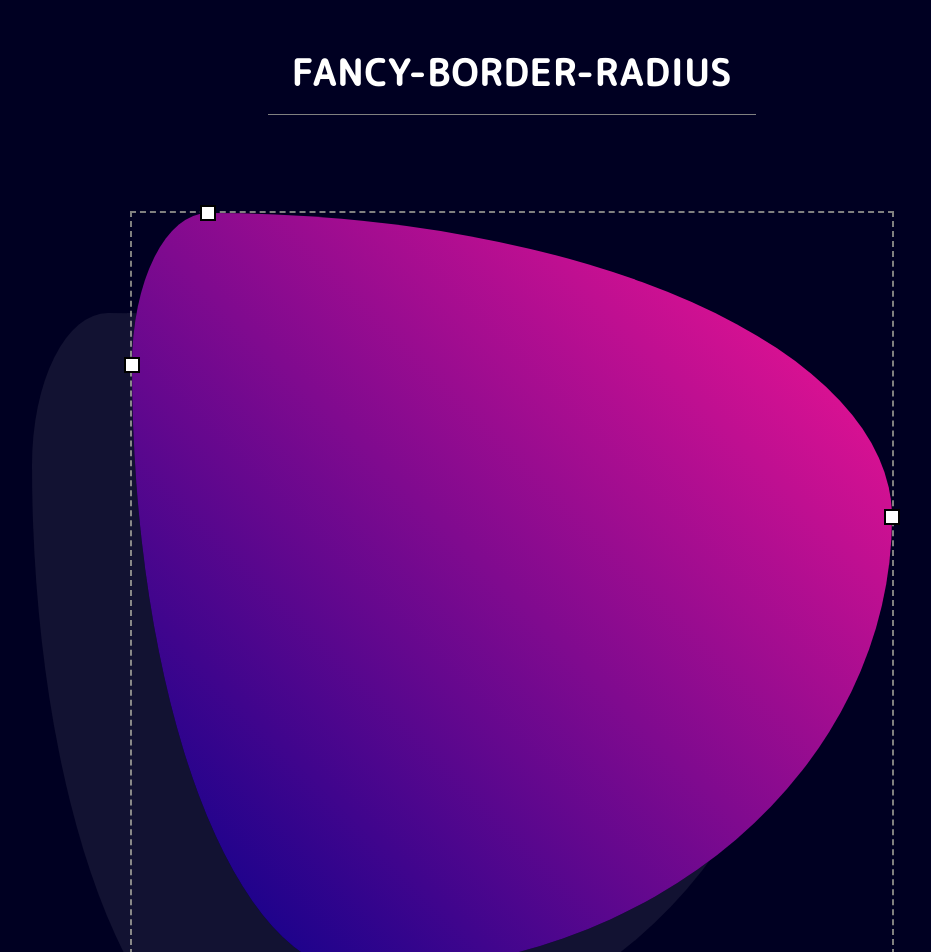
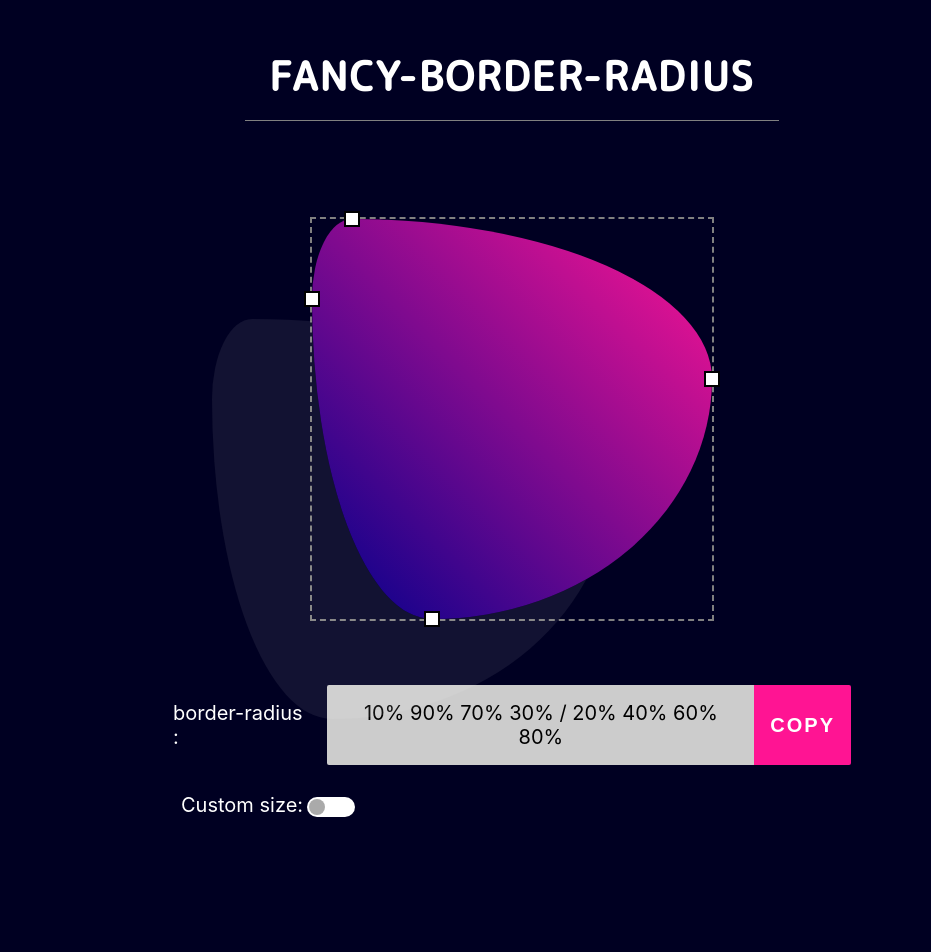
Before and after one commit to SepehrLopMAN/React-Snapshot-Application, a React (Create React App) app: page / in a window 1280 px wide. Shown: the top 952 px of the page, without its empty margins (128-1059 px from the left). After the commit the page ends 909 px from the top, so only its background shows below. Built offline with nearby package versions, Linux system fonts and the light colour scheme.

Commit message:
Final commit 2.2 css styles modified BorderRadiusCopier component & customization elements added/modified ShapeWrapper component modified website title changed **App is now fully functional**

```diff
--- a/public/index.html
+++ b/public/index.html
@@ -24,7 +24,7 @@
       work correctly both with client-side routing and a non-root public URL.
       Learn how to configure a non-root public URL by running `npm run build`.
     -->
-    <title>React App</title>
+    <title>Fancy Border Radius Generator</title>
   </head>
   <body>
     <noscript>You need to enable JavaScript to run this app.</noscript>
--- a/src/App.css
+++ b/src/App.css
@@ -3,11 +3,157 @@
 body {
   background-color: #000022;
   color: white;
-  font-size: 1.125rem;
+  font-size: 1.25rem;
+  margin: auto auto 4rem;
+  min-width: 350px;
+}
+
+label {
+  cursor: pointer;
 }
 
 #root {
   display: flex;
   flex-direction: column;
-  place-items: center;
+  align-items: center;
 }
+
+.br-copier-wrapper,
+.input-group {
+  display: flex;
+  justify-content: space-between;
+  margin: auto auto 1.5rem;
+  width: 85%;
+  max-width: calc(140px + 3rem + 490px);
+}
+
+.input-group {
+  user-select: none;
+}
+
+.br-copier-wrapper {
+  flex-direction: column;
+  gap: 1rem;
+}
+
+.br-copier-wrapper__copier {
+  display: flex;
+  flex-direction: column;
+  gap: 1rem;
+}
+
+.br-copier-wrapper__copier button {
+  border: none;
+  cursor: pointer;
+  text-transform: uppercase;
+  letter-spacing: 0.125rem;
+  font-weight: 600;
+  font-size: inherit;
+  flex: 1 1 0;
+  background-color: deeppink;
+  color: white;
+  transition: all 0.35s;
+  padding: 1rem 1rem;
+  border-radius: 0.125rem;
+}
+.br-copier-wrapper__copier button:hover {
+  background-color: #0323cb67;
+}
+
+.br-value-container {
+  background-color: #ccc;
+  color: black;
+  padding: 1rem;
+  text-align: center;
+  display: inline-block;
+
+  border-radius: 0.125rem;
+}
+
+.input-group__switch {
+  position: relative;
+  background-color: white;
+  width: 3rem;
+  height: 1.25rem;
+  margin-left: 0.25rem;
+  padding: 0.125rem 0.25rem;
+  box-sizing: border-box;
+  border-radius: 0.625rem;
+  cursor: pointer;
+  display: inline-block;
+  vertical-align: bottom;
+}
+
+.input-group__switch::after {
+  content: "";
+  position: absolute;
+  width: 1rem;
+  height: 1rem;
+  left: 0.125rem;
+  border-radius: 50%;
+  background-color: #aaa;
+  box-sizing: border-box;
+  transition: all 0.3s;
+}
+
+.switch-input:checked + .input-group__switch::after {
+  transform: translateX(calc(3rem - 0.25rem - 1rem));
+  background-color: deeppink;
+  transition: all 0.3s;
+}
+
+.input-group__switch-container {
+  padding: 0.25rem 0.5rem;
+  flex: 0 0 175px;
+}
+
+.input-group__size-customization-wrapper {
+  display: flex;
+  flex-direction: column;
+  align-items: center;
+  user-select: none;
+  gap: 1rem;
+}
+
+.input-group__size-customization-wrapper > * {
+  align-items: center;
+  display: flex;
+  justify-content: space-between;
+  width: 100%;
+}
+
+.input-group input[type="number"] {
+  padding: 0.125rem;
+  font-size: inherit;
+  width: 3.5rem;
+  margin-left: 0.25rem;
+}
+
+@media (min-width: 700px) {
+  .input-group__size-customization-wrapper {
+    flex-direction: row;
+  }
+}
+
+@media (min-width: 750px) {
+  .br-copier-wrapper__copier {
+    flex-direction: row;
+    gap: 0;
+  }
+
+  .br-value-container {
+    flex: 8 1 0;
+    border-radius: 0.125rem 0 0 0.125rem;
+  }
+
+  .br-copier-wrapper__copier button {
+    border-radius: 0 0.125rem 0.125rem 0;
+  }
+}
+
+@media (min-width: 800px) {
+  .br-copier-wrapper {
+    flex-direction: row;
+    align-items: center;
+  }
+}
--- a/src/App.js
+++ b/src/App.js
@@ -1,5 +1,5 @@
 import Clipboard from "@react-native-clipboard/clipboard";
-import { useReducer, useRef } from "react";
+import { useReducer, useRef, useState } from "react";
 import styled, { css } from "styled-components";
 import "./App.css";
 
@@ -14,14 +14,21 @@ const PageTitle = styled.h1`
   margin: 2rem auto;
 `;
 
-const ShaperWrapper = styled.div`
+const ShaperWrapper = styled.div.attrs(({ $width, $height }) => ({
+  style: {
+    width: $width
+      ? `${$width}px`
+      : "calc(55vmin - 1rem - 1.5rem /* hover/active state size */)",
+    height: $height
+      ? `${$height}px`
+      : "calc(55vmin - 1rem - 1.5rem /* hover/active state size */)",
+  },
+}))`
   position: relative;
   border: 2px dashed grey;
-  width: ${({ $width }) =>
-    $width ?? "calc(100vmin - 1rem - 1.5rem /* hover/active state size */)"};
-  height: ${({ $height }) =>
-    $height ?? "calc(100vmin - 1rem - 1.5rem /* hover/active state size */)"};
   margin: 4rem auto;
+  min-width: 225px;
+  min-height: 225px;
 `;
 
 const ModifiableShape = styled.div.attrs(
@@ -70,7 +77,32 @@ const SliderSpan = styled.span`
   }
 `;
 
-const CustomizationContainer = () => {};
+const BorderRadiusCopier = ({ children }) => {
+  return (
+    <div className="br-copier-wrapper">
+      <span>border-radius : </span>
+      <div className="br-copier-wrapper__copier">
+        {children}
+        <button
+          onClick={({ target }) => {
+            const data = target.previousSibling.innerText;
+            try {
+              Clipboard.setString(data);
+              target.innerText = "Copied! 👍";
+              setTimeout(() => {
+                target.innerText = "Copy";
+              }, 2000);
+            } catch (err) {
+              console.error(err);
+            }
+          }}
+        >
+          Copy
+        </button>
+      </div>
+    </div>
+  );
+};
 
 const App = () => {
   let wrapperRef = useRef();
@@ -100,7 +132,6 @@ const App = () => {
     (targetedSide, relativeTargetedSide) =>
     ({ target }) => {
       const pointerMoveHandler = (e) => {
-        // console.log(target.style["left"]);
         dispatchHandler(targetedSide, relativeTargetedSide)(target);
         const wrapperBounds = wrapperRef.current.getBoundingClientRect(); // add to params ??
         const percentage = Math.floor(
@@ -119,10 +150,13 @@ const App = () => {
         window.removeEventListener("pointermove", pointerMoveHandler);
       });
     };
+  const [customizable, setCustomizable] = useState(false);
+  const [widthValue, setWidthValue] = useState(null);
+  const [heightValue, setHeightValue] = useState(null);
   return (
     <>
       <PageTitle>Fancy-border-radius</PageTitle>
-      <ShaperWrapper ref={wrapperRef}>
+      <ShaperWrapper $width={widthValue} $height={heightValue} ref={wrapperRef}>
         <ModifiableShape $borderRadius={BRState} />
         <SliderSpan
           onPointerDown={pointerDownHandler("top", "left")}
@@ -157,19 +191,8 @@ const App = () => {
           }}
         />
       </ShaperWrapper>
-
-      <section>
-        <div>
-          <span>border-radius : </span>
-          <div
-            style={{
-              backgroundColor: "white",
-              color: "black",
-              padding: "1rem",
-              textAlign: "center",
-              display: "inline-block",
-            }}
-          >
+      <BorderRadiusCopier>
+        <div className="br-value-container">
           {(({ left, right, top, bottom }) =>
             `${top}% ${100 - top}% ${
               100 - bottom
@@ -177,29 +200,56 @@ const App = () => {
               100 - left
             }% `)(BRState)}
         </div>
-          <button
-            onClick={({ target }) => {
-              const data = target.previousSibling.innerText;
-              try {
-                Clipboard.setString(data);
-                target.innerText = "Copied!";
-                setTimeout(() => {
-                  target.innerText = "Copy";
-                }, 2000);
-              } catch (err) {
-                console.error(err);
-              }
-            }}
-          >
-            Copy
-          </button>
-        </div>
-        <div>
+      </BorderRadiusCopier>
+      <div className="input-group">
+        <div className="input-group__switch-container">
           <label>
-            Custom size: <input type="" />
+            Custom size:
+            <input
+              className="switch-input"
+              type="checkbox"
+              value={customizable}
+              onChange={() => setCustomizable((val) => !val)}
+              hidden
+            />
+            <div className="input-group__switch"></div>
           </label>
         </div>
-      </section>
+        {customizable && (
+          <div className="input-group__size-customization-wrapper">
+            <label>
+              Width:
+              <input
+                type="number"
+                min={225}
+                max={1000}
+                value={
+                  widthValue ??
+                  parseInt(wrapperRef.current.getBoundingClientRect().width)
+                }
+                onChange={({ target: { value } }) => {
+                  setWidthValue(value);
+                }}
+              />
+            </label>
+            <label>
+              Height:
+              <input
+                type="number"
+                min={225}
+                max={1000}
+                value={
+                  heightValue ??
+                  parseInt(wrapperRef.current.getBoundingClientRect().height)
+                }
+                onChange={({ target: { value } }) => {
+                  setHeightValue(value);
+                }}
+              />
+            </label>
+          </div>
+        )}
+      </div>
     </>
   );
 };
```
Lines whose indentation alone changed are shown as unchanged.
